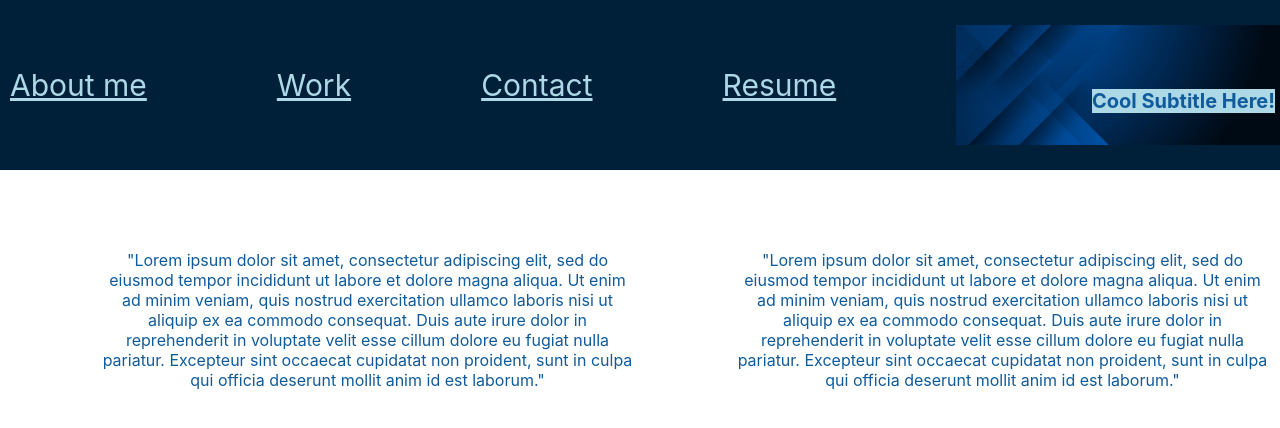
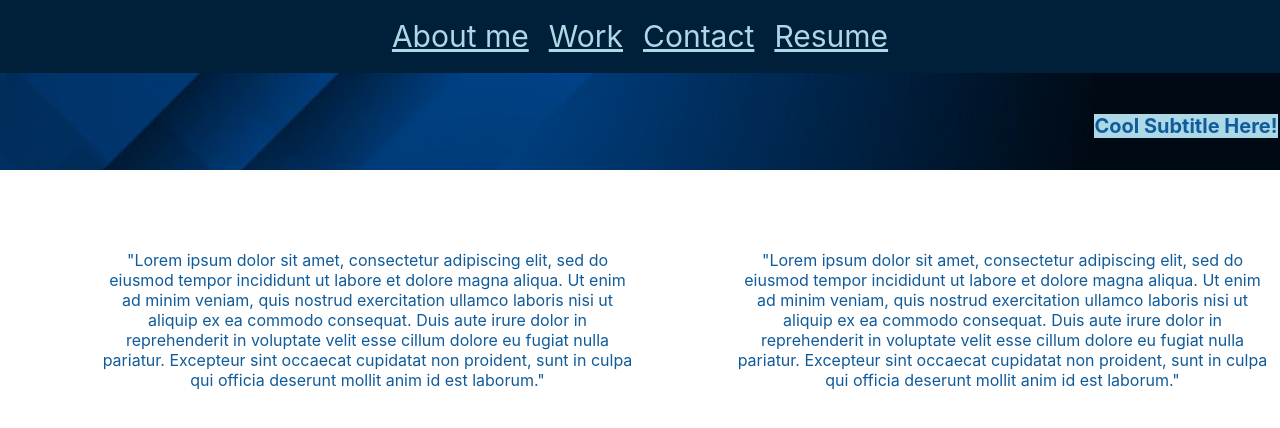
Before and after one commit to evan-pieper/Evan-Piepers-Portfolio, a React (Create React App) app in the folder REACT-portfolio/: page / in a window 1280 px wide. Shown: the top 428 px of the page. Built offline with nearby package versions, Linux system fonts and the light colour scheme.

Commit message:
styling header by changing class names

```diff
--- a/REACT-portfolio/src/components/Navbar.js
+++ b/REACT-portfolio/src/components/Navbar.js
@@ -3,7 +3,7 @@ import { Link } from 'react-router-dom';
 
 function Navbar() {
     return (
-        <section id = "navbar">
+        <section className='row' id = "navbar">
             {/* Navbar links to rest of document, except for resume which redirects to a separate page (linkedin as a placeholder until separate resume page is integrated)*/}
             <Link to="/about-me">About me</Link>
             <Link to="/my-work">Work</Link>
--- a/REACT-portfolio/src/pages/Header.js
+++ b/REACT-portfolio/src/pages/Header.js
@@ -4,7 +4,7 @@ import React from "react";
 
 function Header() {
     return (
-      <header className = "row" id = "header">
+      <header className = "col" id = "header">
         {/* Header element, contains navbar and subheader */}
         <Navbar />
         <Subheader />
```
